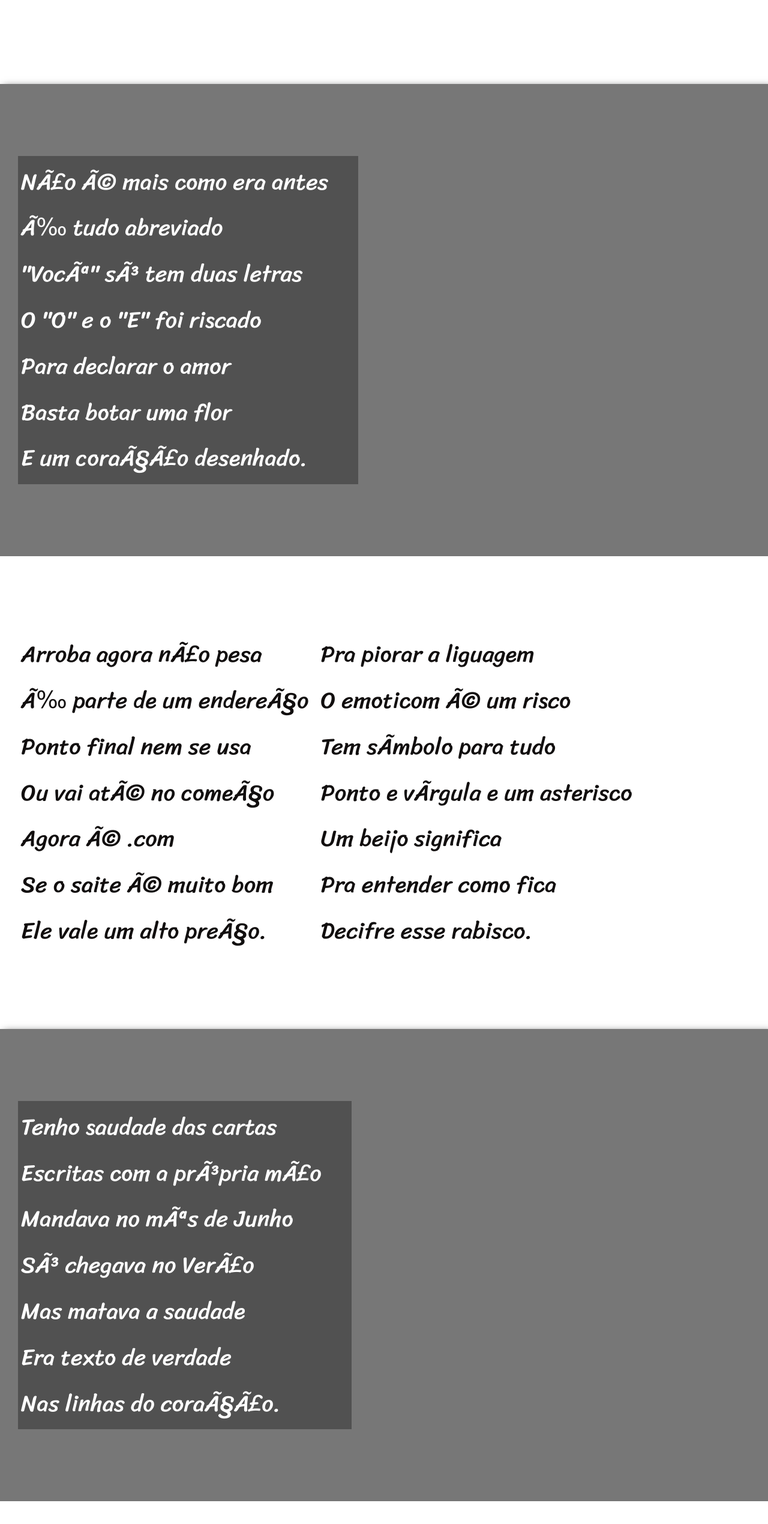
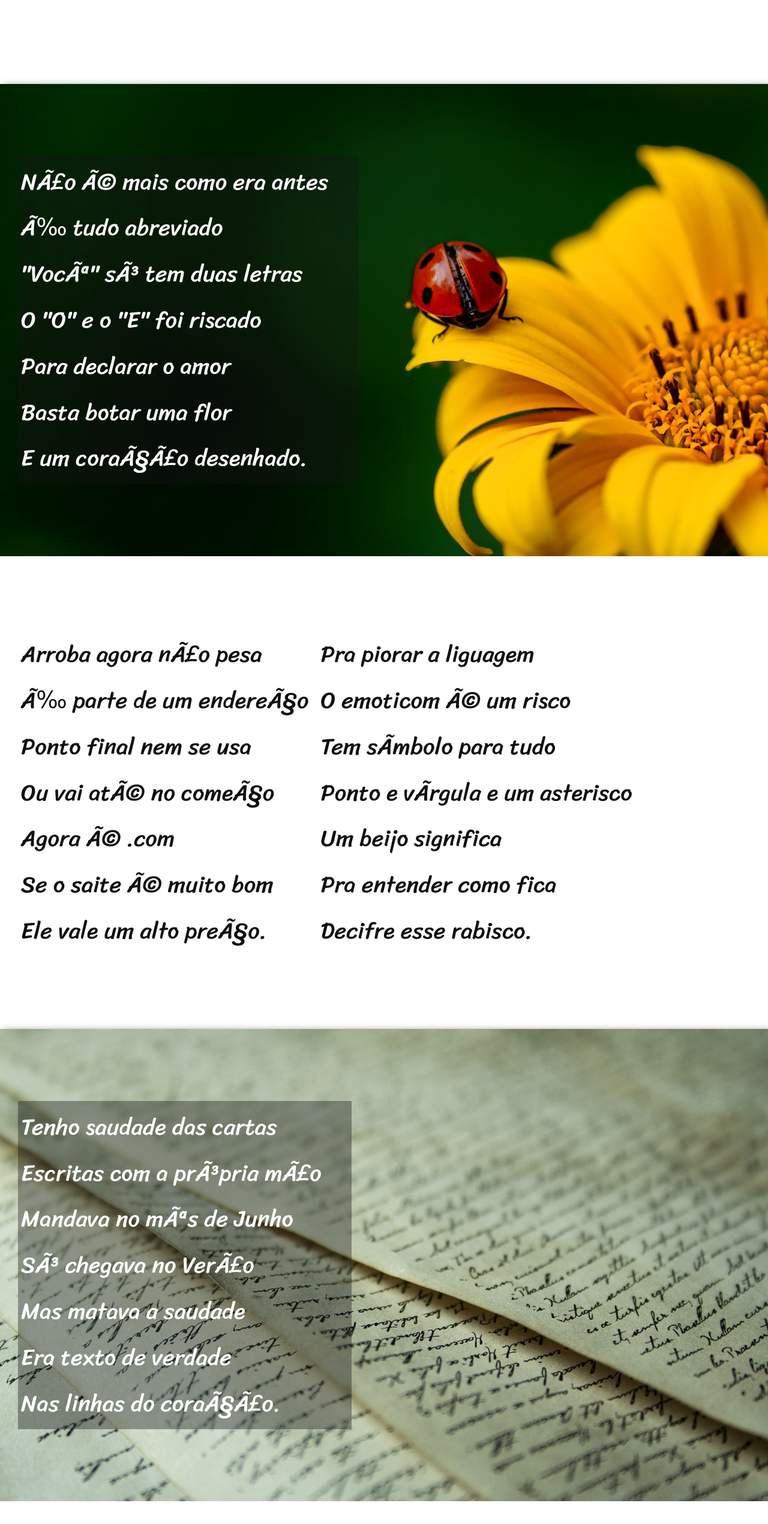
Before and after one commit to MuriloCerqueira/Cordel-Projeto, a plain HTML site: page index.html in a window 1280 px wide. Shown: the part 906-3446 px from the top of the page at 60% size. Drawn offline with Linux system fonts and the light colour scheme.

Commit message:
Update style.css
att

```diff
--- a/style.css
+++ b/style.css
@@ -101,13 +101,13 @@
 
 
 section#img01{
-background-image: url('../Desafio\ Cordel/imagens/background001.jpg');
+background-image: url('../Cordel-Projeto/imagens/background001.jpg');
 background-position: right center;
 background-size: cover;
 }
 
 section#img02{
-background-image: url('../Desafio\ Cordel/imagens/background002.jpg');
+background-image: url('../Cordel-Projeto/imagens/background002.jpg');
 background-position: right center;
 background-size: cover;
 }
```
